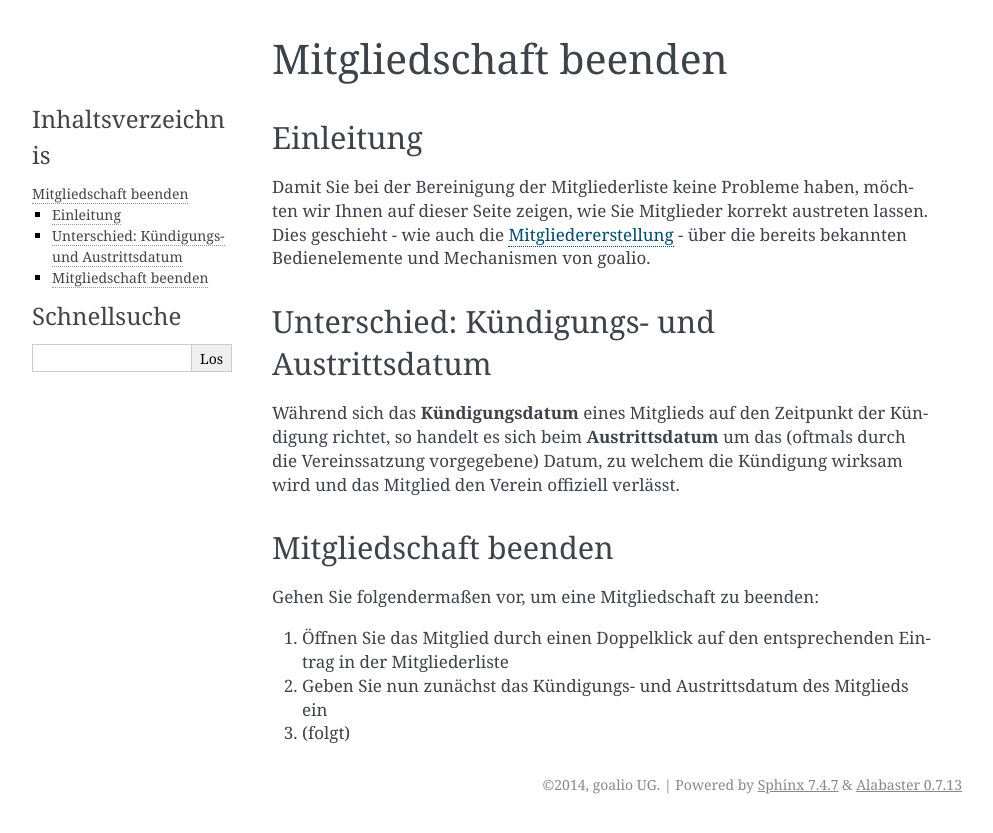
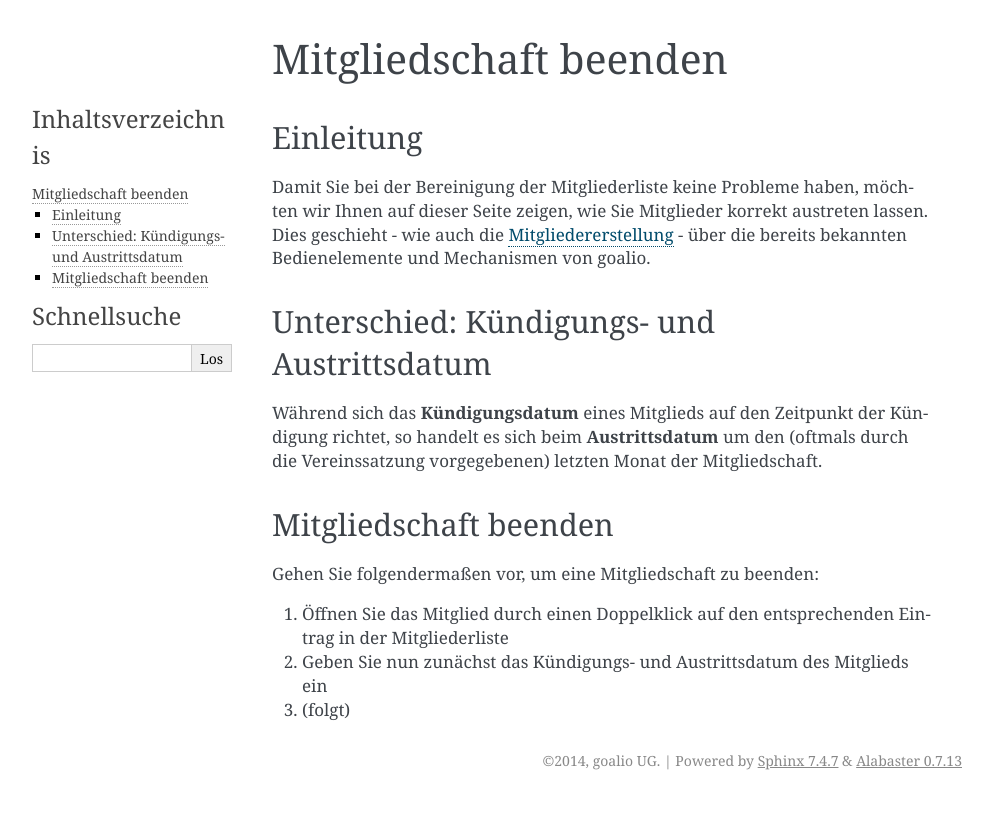
Before and after one commit to goalio/docs, a Sphinx documentation site: the page built from docs/module/mitglieder/mitgliedschaft-beenden.rst, in a window 1280 px wide. Shown: the top 833 px of the page, without its empty margins (148-1141 px from the left). Built offline with Sphinx 7.4.7, drawn with Linux system fonts in a browser that asks for light colours; formulas are drawn with MathJax 3; pages that are not in the unit, such as notebooks, are missing from menus.

Commit message:
Update mitgliedschaft-beenden.rst

```diff
--- a/docs/module/mitglieder/mitgliedschaft-beenden.rst
+++ b/docs/module/mitglieder/mitgliedschaft-beenden.rst
@@ -9,7 +9,7 @@ Damit Sie bei der Bereinigung der Mitgliederliste keine Probleme haben, möchten
 Unterschied: Kündigungs- und Austrittsdatum
 -------------------------------------------
 
-Während sich das **Kündigungsdatum** eines Mitglieds auf den Zeitpunkt der Kündigung richtet, so handelt es sich beim **Austrittsdatum** um das (oftmals durch die Vereinssatzung vorgegebene) Datum, zu welchem die Kündigung wirksam wird und das Mitglied den Verein offiziell verlässt.
+Während sich das **Kündigungsdatum** eines Mitglieds auf den Zeitpunkt der Kündigung richtet, so handelt es sich beim **Austrittsdatum** um den (oftmals durch die Vereinssatzung vorgegebenen) letzten Monat der Mitgliedschaft.
 
 Mitgliedschaft beenden
 ----------------------
```
